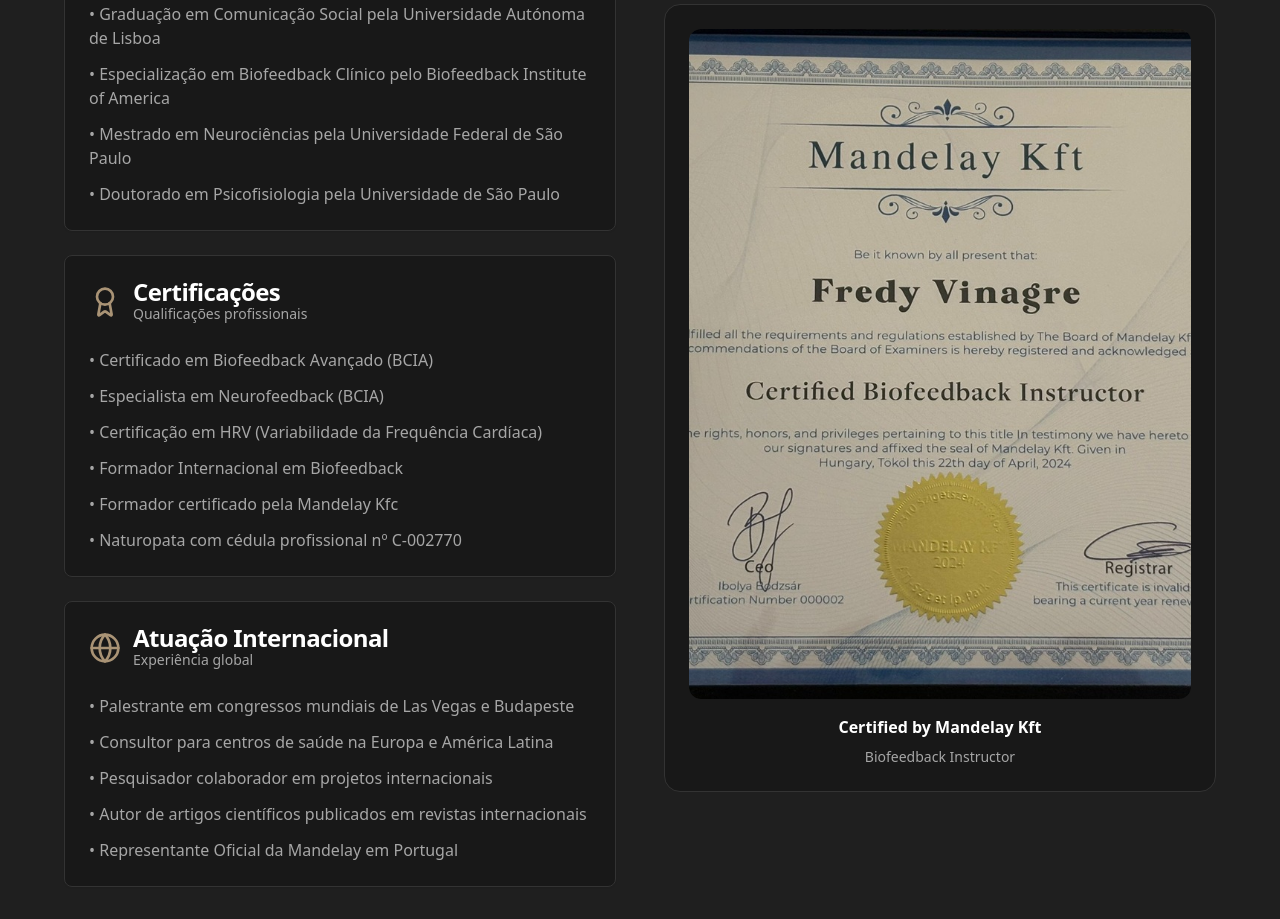
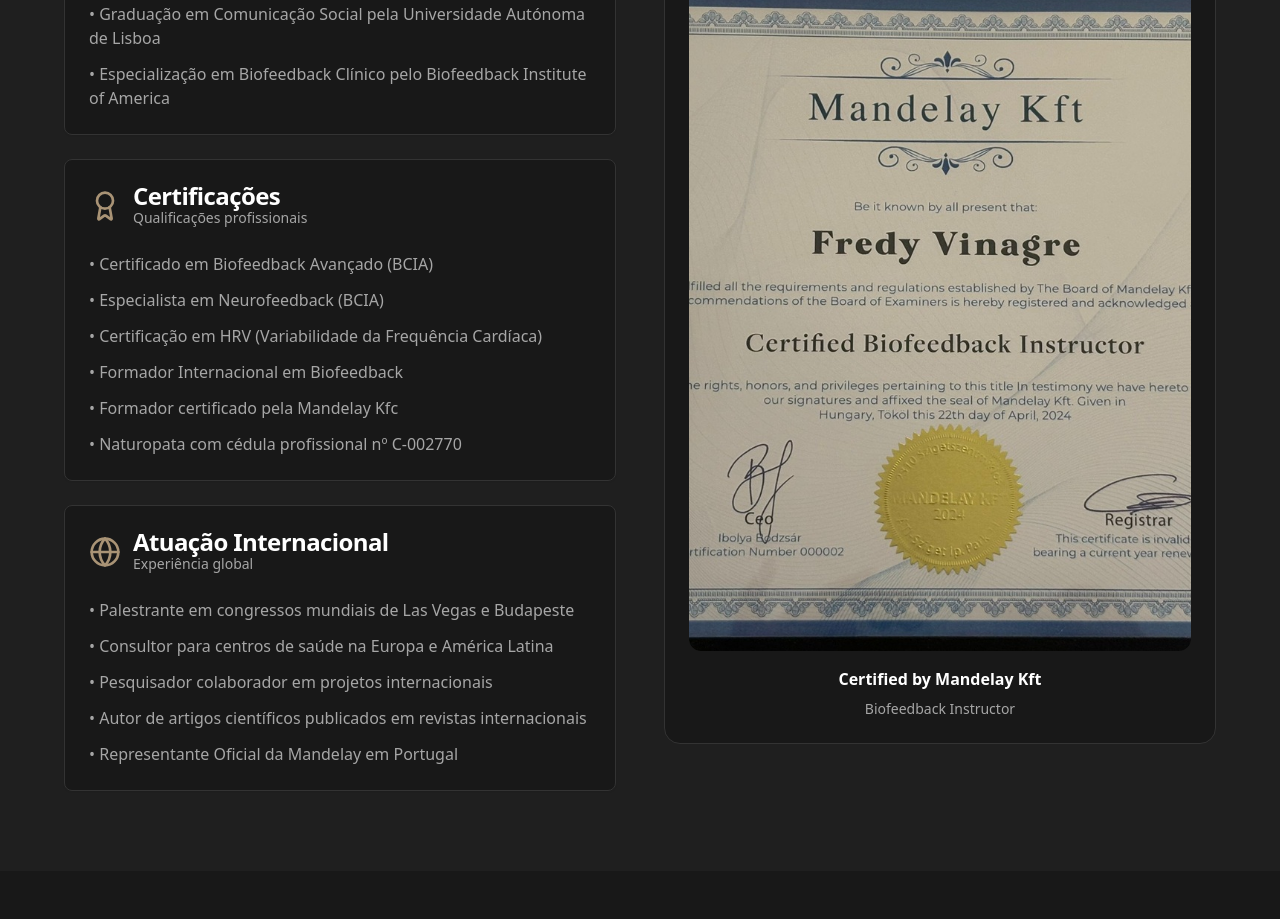
Before and after one commit to guiz01/bftecnicos, a React (Vite) app: page /fredy-vinagre in a window 1280 px wide. Shown: the part 3380-4299 px from the top of the page. Built offline with nearby package versions, Linux system fonts and the light colour scheme; no server answers; the database is empty.

Commit message:
[dyad] Removi as informações de Mestrado e Doutorado da seção 'Educação' na página Fredy Vinagre. - wrote 1 file(s)

```diff
--- a/src/pages/FredyVinagre.tsx
+++ b/src/pages/FredyVinagre.tsx
@@ -339,8 +339,6 @@ const FredyVinagre = () => {
                   <ul className="space-y-3 text-muted-foreground">
                     <li>• Graduação em Comunicação Social pela Universidade Autónoma de Lisboa</li>
                     <li>• Especialização em Biofeedback Clínico pelo Biofeedback Institute of America</li>
-                    <li>• Mestrado em Neurociências pela Universidade Federal de São Paulo</li>
-                    <li>• Doutorado em Psicofisiologia pela Universidade de São Paulo</li>
                   </ul>
                 </CardContent>
               </Card>
```
